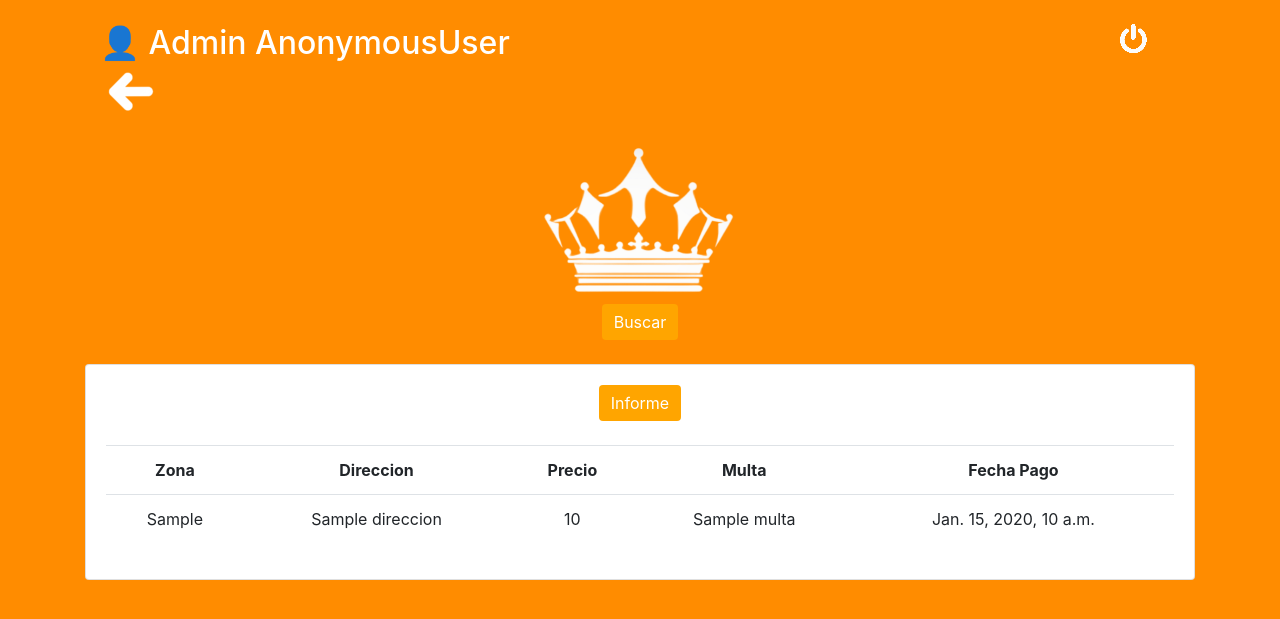
After one commit to carortizo/TurismoReal, a Django app: template core/templates/core/pages/Inform.html in a window 1280 px wide. The commit adds this page. Shown: the top 619 px of the page. Run offline with Django 3.2, Linux system fonts and the light colour scheme; the template is opened without the code that fills it: most values are stand-ins (such as "Sample title", 1, 10 or a date in 2020); some libraries are stand-ins or nearby versions.

Commit message:
Informes y cambios generales

```diff
--- a/TurismoReal/settings.py
+++ b/TurismoReal/settings.py
@@ -40,6 +40,7 @@ INSTALLED_APPS = [
     'core',
     'pwa',
     'django_filters',
+    'xhtml2pdf',
 ]
 
 MIDDLEWARE = [
--- /dev/null
+++ b/core/templates/core/pages/Inform.html
@@ -0,0 +1,59 @@
+
+{% extends 'core/main.html' %}
+{% load static %}
+{% block content %}
+
+<br>
+
+<div class="container">
+  <div class="row">
+    <div class="col-11">
+      <h2 id="account">👤 Admin {{request.user}} </h2>
+    </div>
+    <div class="col-1">
+      <a href={%url 'logout'%}><img  class=" media" src="{% static '/img/powerverysmallwhite.png'%}"></img></a>
+    </div>
+  </div>
+  <div>&emsp;
+    <a href={%url 'admins'%} id="link" ><img id="logo2" class="img-fluid" src="{% static '/img/arrow.png'%}" alt=""></a></div><br>
+</div>
+  <div class="text-center ">
+    <img id="logo2" class="img-fluid" src="{% static '/img/iconwhite.png'%}" alt=""></img>
+  </div>
+  <div class="container text-center ">
+    <form method="get">
+      {{myFilter.form}}
+      <button class="btn btn-primary" type="submit" id="button">Buscar</button>
+    </form><br>
+
+    <div class="card">
+      <div class="card-body">
+        <form method="post">
+          {% csrf_token %}
+          <button class="btn btn-primary" type="submit" id="button">Informe</button>
+        </form><br>
+        <table class="table">
+          <tr>
+            <th>Zona</th>
+            <th>Direccion</th>
+            <th>Precio</th>
+            <th>Multa</th>
+            <th>Fecha Pago</th>
+          </tr>
+            {%for i in out%}
+              <tr>
+                  <td>{{i.registro_arri_id_registro_arri.check_in_id_check_in.registro_pago_id_reg_pago.reservas_id_reservas.departamento_id_depto.zonas_id_zonas}}</td>
+                  <td>{{i.registro_arri_id_registro_arri.check_in_id_check_in.registro_pago_id_reg_pago.reservas_id_reservas.departamento_id_depto.direccion}}</td>
+                  <td>{{i.registro_arri_id_registro_arri.pago_total}}</td>
+                  <td>{{i.multa}}</td>
+                  <td>{{i.registro_arri_id_registro_arri.check_in_id_check_in.registro_pago_id_reg_pago.reservas_id_reservas.fecha_salida}}</td>
+
+              </tr>
+            {%endfor%}
+            </table>
+      </div>
+    </div>
+  </div>
+
+
+{% endblock  %}
--- a/core/templates/core/pages/admins.html
+++ b/core/templates/core/pages/admins.html
@@ -16,9 +16,10 @@
 
     <div class="text-center "><img id="logo2" class="img-fluid" src="{% static '/img/iconwhite.png'%}" alt=""></img></div>
   <div class="container text-center ">
+
+    <!--- <a href={%url 'registerfunc'%}><button class="btn" id="button" style="color:white;">Ver Funcionarios</button></a> -->
+    <a href={%url 'inform'%}><button class="btn" id="button" style="color:white;">Informes</button></a><br><br>
     <a href={%url 'registerfunc'%}><button class="btn" id="button" style="color:white;">Registrar Funcionario</button></a>
-    <!--- <a href={%url 'registerfunc'%}><button class="btn" id="button" style="color:white;">Ver Funcionario</button></a> -->
-    <!--- <a href={%url 'registerfunc'%}><button class="btn" id="button" style="color:white;">Añadir Zona</button></a> -->
     <h1>Departamentos</h1>
 
     <form method="get">
--- a/core/templates/core/pages/arriendo.html
+++ b/core/templates/core/pages/arriendo.html
@@ -11,8 +11,8 @@
       <a href={%url 'logout'%}><img  class=" media" src="{% static '/img/powerverysmallwhite.png'%}"></img></a></div>
     </div></div>
     <div class="text-center "><img id="logo2" class="img-fluid" src="{% static '/img/iconwhite.png'%}" alt=""></div>
-    <div>
-    <a href={%url 'home'%} id="link" style="font-size: 200%;">🡄 Volver</a></div>
+    <div>&emsp;
+    <a href={%url 'home'%} id="link" ><img id="logo2" class="img-fluid" src="{% static '/img/arrow.png'%}" alt=""></a></div><br>
     <div class="row">
     <div class="col-sm-12 col-md-6 ">
     {%for i in deptos%}
--- a/core/templates/core/pages/check.html
+++ b/core/templates/core/pages/check.html
@@ -14,7 +14,8 @@
       <a href={%url 'logout'%}><img  class=" media" src="{% static '/img/powerverysmallwhite.png'%}"></img></a>
     </div>
   </div>
-  <div>&emsp;<a href={%url 'checkin'%} id="link" style="font-size: 200%;">🡄 Volver</a></div>
+  <div>&emsp;
+    <a href={%url 'checkin'%} id="link" ><img id="logo2" class="img-fluid" src="{% static '/img/arrow.png'%}" alt=""></a></div><br>
 </div>
   <div class="text-center ">
     <img id="logo2" class="img-fluid" src="{% static '/img/iconwhite.png'%}" alt=""></img>
--- a/core/templates/core/pages/checker.html
+++ b/core/templates/core/pages/checker.html
@@ -14,7 +14,8 @@
       <a href={%url 'logout'%}><img  class=" media" src="{% static '/img/powerverysmallwhite.png'%}"></img></a>
     </div>
   </div>
-  <div>&emsp;<a href={%url 'checkout'%} id="link" style="font-size: 200%;">🡄 Volver</a></div>
+  <div>&emsp;
+    <a href={%url 'checkout'%} id="link" ><img id="logo2" class="img-fluid" src="{% static '/img/arrow.png'%}" alt=""></a></div><br>
 </div>
   <div class="text-center ">
     <img id="logo2" class="img-fluid" src="{% static '/img/iconwhite.png'%}" alt=""></img>
--- a/core/templates/core/pages/checkin.html
+++ b/core/templates/core/pages/checkin.html
@@ -14,7 +14,8 @@
       <a href={%url 'logout'%}><img  class=" media" src="{% static '/img/powerverysmallwhite.png'%}"></img></a>
     </div>
   </div>
-  <div>&emsp;<a href={%url 'func'%} id="link" style="font-size: 200%;">🡄 Volver</a></div>
+  <div>&emsp;
+    <a href={%url 'func'%} id="link" ><img id="logo2" class="img-fluid" src="{% static '/img/arrow.png'%}" alt=""></a></div><br>
 </div>
   <div class="text-center ">
     <img id="logo2" class="img-fluid" src="{% static '/img/iconwhite.png'%}" alt=""></img>
--- a/core/templates/core/pages/checkout.html
+++ b/core/templates/core/pages/checkout.html
@@ -14,7 +14,8 @@
       <a href={%url 'logout'%}><img  class=" media" src="{% static '/img/powerverysmallwhite.png'%}"></img></a>
     </div>
   </div>
-  <div>&emsp;<a href={%url 'admins'%} id="link" style="font-size: 200%;">🡄 Volver</a></div>
+  <div>&emsp;
+    <a href={%url 'admins'%} id="link" ><img id="logo2" class="img-fluid" src="{% static '/img/arrow.png'%}" alt=""></a></div><br>
 </div>
   <div class="text-center ">
     <img id="logo2" class="img-fluid" src="{% static '/img/iconwhite.png'%}" alt=""></img>
--- a/core/templates/core/pages/edepto.html
+++ b/core/templates/core/pages/edepto.html
@@ -10,8 +10,8 @@
        <h2 id="account">👤 Admin {{request.user}} </h2></div>
        <div class="col-1">
        <a href={%url 'logout'%}><img  class=" media" src="{% static '/img/powerverysmallwhite.png'%}"></img></a></div>
-     </div>
-     <div>&emsp;<a href={%url 'admins'%} id="link" style="font-size: 200%;">🡄 Volver</a></div>
+     <div>&emsp;
+      <a href={%url 'admins'%} id="link" ><img id="logo2" class="img-fluid" src="{% static '/img/arrow.png'%}" alt=""></a></div><br>
    </div>
 
     <div class="text-center "><img id="logo2" class="img-fluid" src="{% static '/img/iconwhite.png'%}" alt=""></img></div>
--- a/core/templates/core/pages/editar.html
+++ b/core/templates/core/pages/editar.html
@@ -12,8 +12,8 @@
       <a href={%url 'logout'%}><img  class=" media" src="{% static '/img/powerverysmallwhite.png'%}"></img></a></div>
     </div></div>
     <div class="text-center "><img id="logo2" class="img-fluid" src="{% static '/img/iconwhite.png'%}" alt=""></div>
-    <div>
-    <a href={%url 'home'%} id="link" style="font-size: 200%;">🡄 Volver</a></div>
+      <div>&emsp;
+        <a href={%url 'home'%} id="link" ><img id="logo2" class="img-fluid" src="{% static '/img/arrow.png'%}" alt=""></a></div><br>
     <div class="row">
     <div class="col-sm-12 col-md-6 ">
     {%for i in deptos2%}
--- a/core/templates/core/pages/newdepto.html
+++ b/core/templates/core/pages/newdepto.html
@@ -12,7 +12,8 @@
        <div class="col-1">
        <a href={%url 'logout'%}><img  class=" media" src="{% static '/img/powerverysmallwhite.png'%}"></img></a></div>
      </div>
-     <div>&emsp;<a href={%url 'admins'%} id="link" style="font-size: 200%;">🡄 Volver</a></div>
+     <div>&emsp;
+      <a href={%url 'admins'%} id="link" ><img id="logo2" class="img-fluid" src="{% static '/img/arrow.png'%}" alt=""></a></div><br>
    </div>
 
     <div class="text-center "><img id="logo2" class="img-fluid" src="{% static '/img/iconwhite.png'%}" alt=""></img></div>
--- a/core/templates/core/pages/registerfunc.html
+++ b/core/templates/core/pages/registerfunc.html
@@ -11,7 +11,8 @@
        <div class="col-1">
        <a href={%url 'logout'%}><img  class=" media" src="{% static '/img/powerverysmallwhite.png'%}"></img></a></div>
      </div>
-     <div>&emsp;<a href={%url 'admins'%} id="link" style="font-size: 200%;">🡄 Volver</a></div>
+     <div>&emsp;
+      <a href={%url 'admins'%} id="link" ><img id="logo2" class="img-fluid" src="{% static '/img/arrow.png'%}" alt=""></a></div><br>
    </div>
 
 <div class="text-center "><img id="logo2" class="img-fluid" src="{% static '/img/iconwhite.png'%}" alt=""></img></div>
--- a/core/urls.py
+++ b/core/urls.py
@@ -1,6 +1,7 @@
 from django.urls import path
 from django.urls.conf import include
 from . import views
+#from .views import pdfView
 
 urlpatterns = [
     path('', views.loginPage, name="login"),
@@ -10,6 +11,7 @@ urlpatterns = [
     path('admins/', views.adminHome, name="admins"),
     path('newdepto/', views.newdepto, name="newdepto"),
     path('edepto/', views.edepto, name="edepto"),
+    path('inform/', views.inform, name="inform"),
     path('func/', views.funcHome, name="func"),
     path('checkin/', views.checkin, name="checkin"),
     path('check/', views.check, name="check"),
@@ -20,5 +22,6 @@ urlpatterns = [
     path('pswd/', views.pswd, name="pswd"),
     path('arriendo/', views.arriendo,name="arriendo"),
     path('editar/', views.editar,name="editar"),
+    #path('pdf/', views.pdf, name='pdf'),
     path('', include('pwa.urls')),
 ]
--- a/requirements.txt
+++ b/requirements.txt
@@ -1,4 +1,4 @@
 django = 3.2.6
-//pillow?
 django-pwa
 django-filters
+xhtml2pdf
```
Also changed, not shown: core/filters.py (+14 -3 lines), core/templates/core/pages/pdf.html (added, +95 -0 lines), core/views.py (+57 -0 lines), static/img/arrow.png (added).
